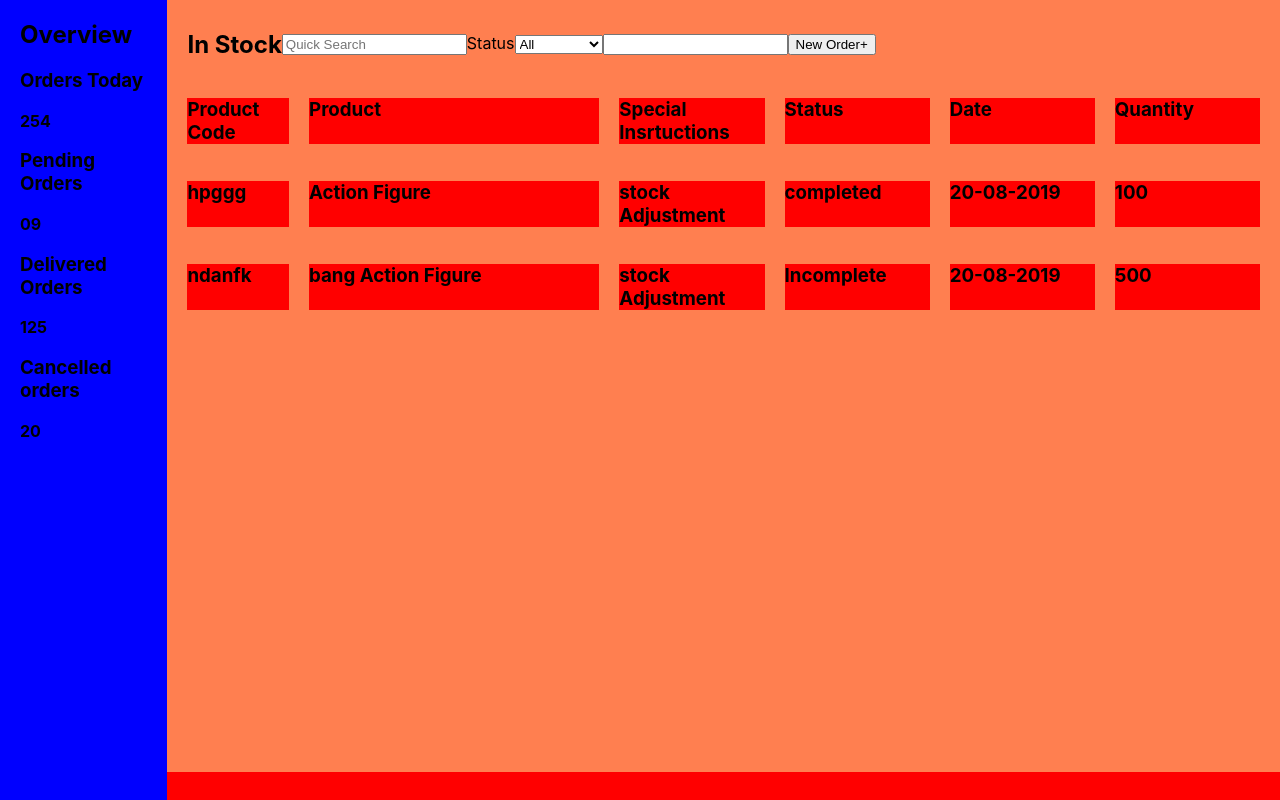
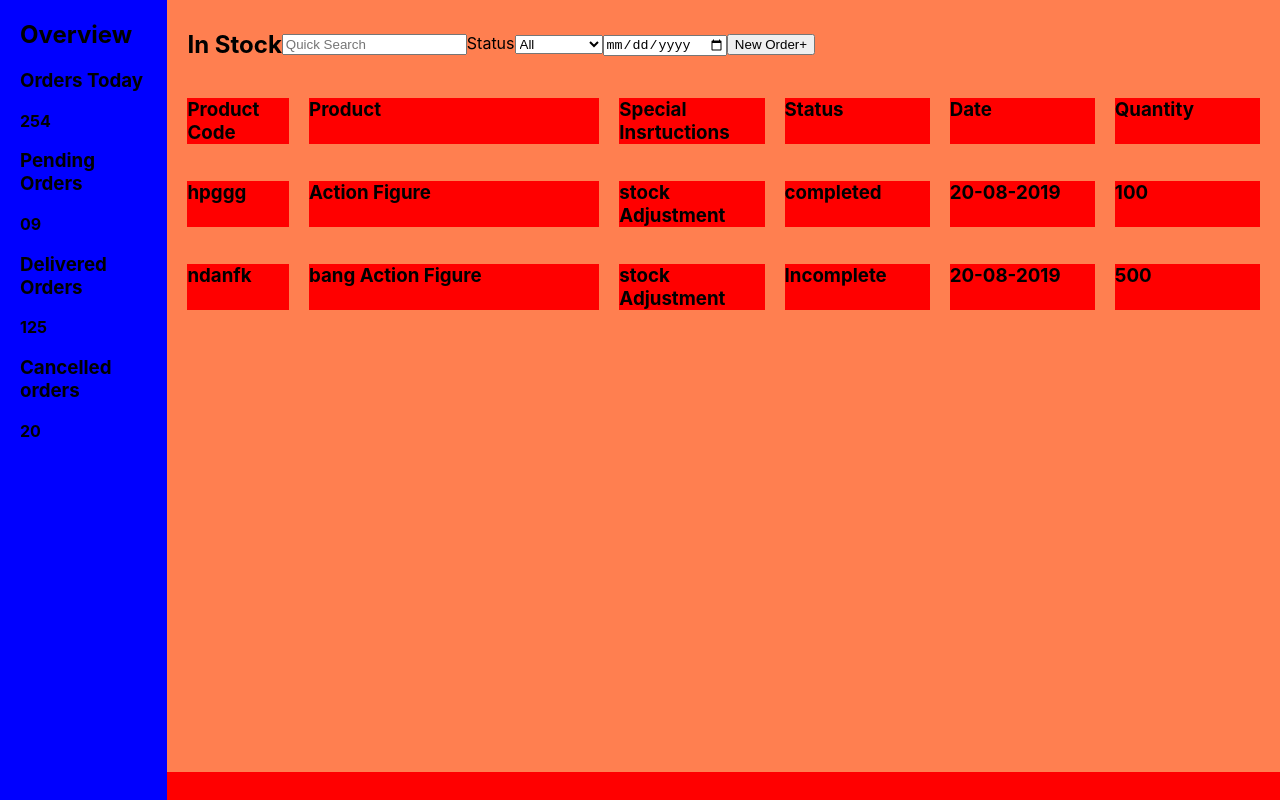
Before and after one commit to Vaynelucis/E-dashboard, a React (Create React App) app: page /dashboard in a window 1280 px wide. Built offline with nearby package versions, Linux system fonts and the light colour scheme.

Commit message:
changed date input

```diff
--- a/src/components/SubNav.js
+++ b/src/components/SubNav.js
@@ -13,7 +13,7 @@ export default function subNav() {
           <option value="Completed">Completed</option>
           <option value="Incomplete">Incomplete</option>
         </select>
-        <input type="datetime" name="date" id="" className="subNavInput" />
+        <input type="date" name="date" id="" className="subNavInput" />
       </form>
       <button>
         <span>New Order</span>
```
